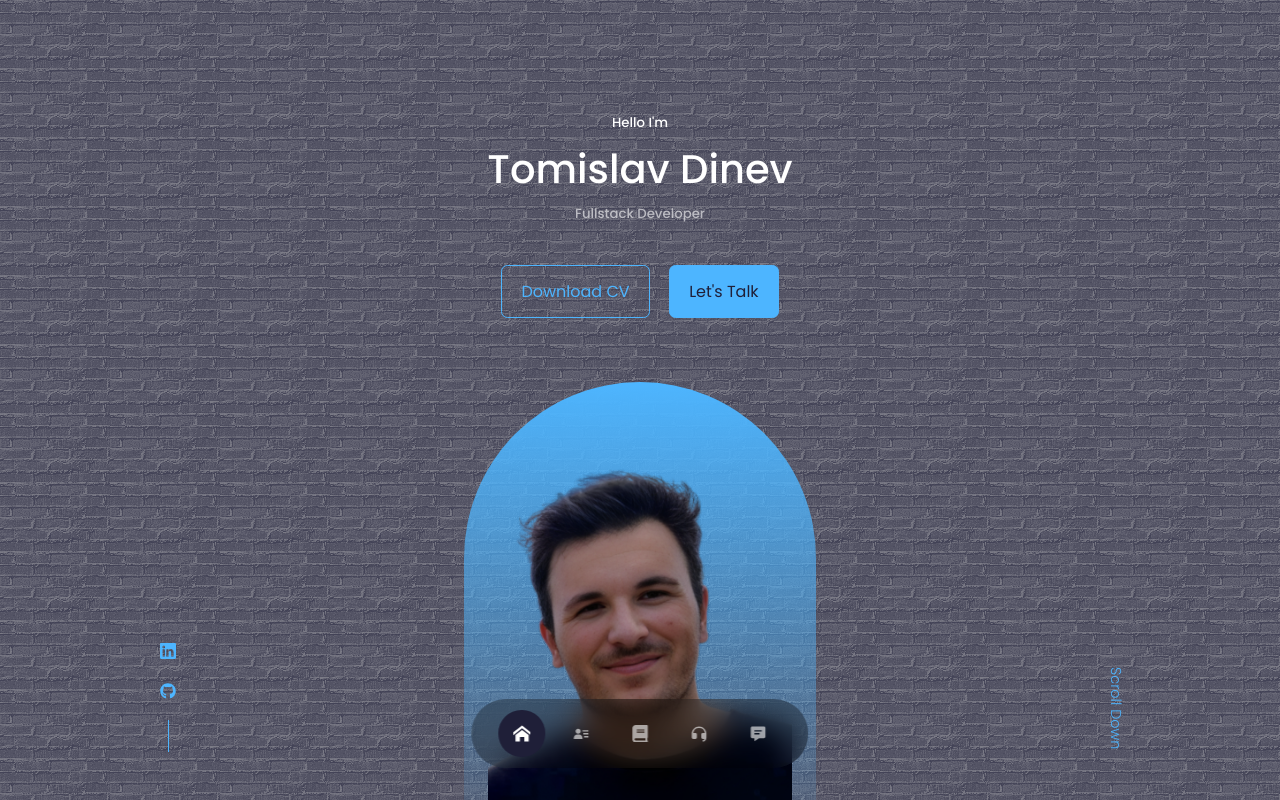
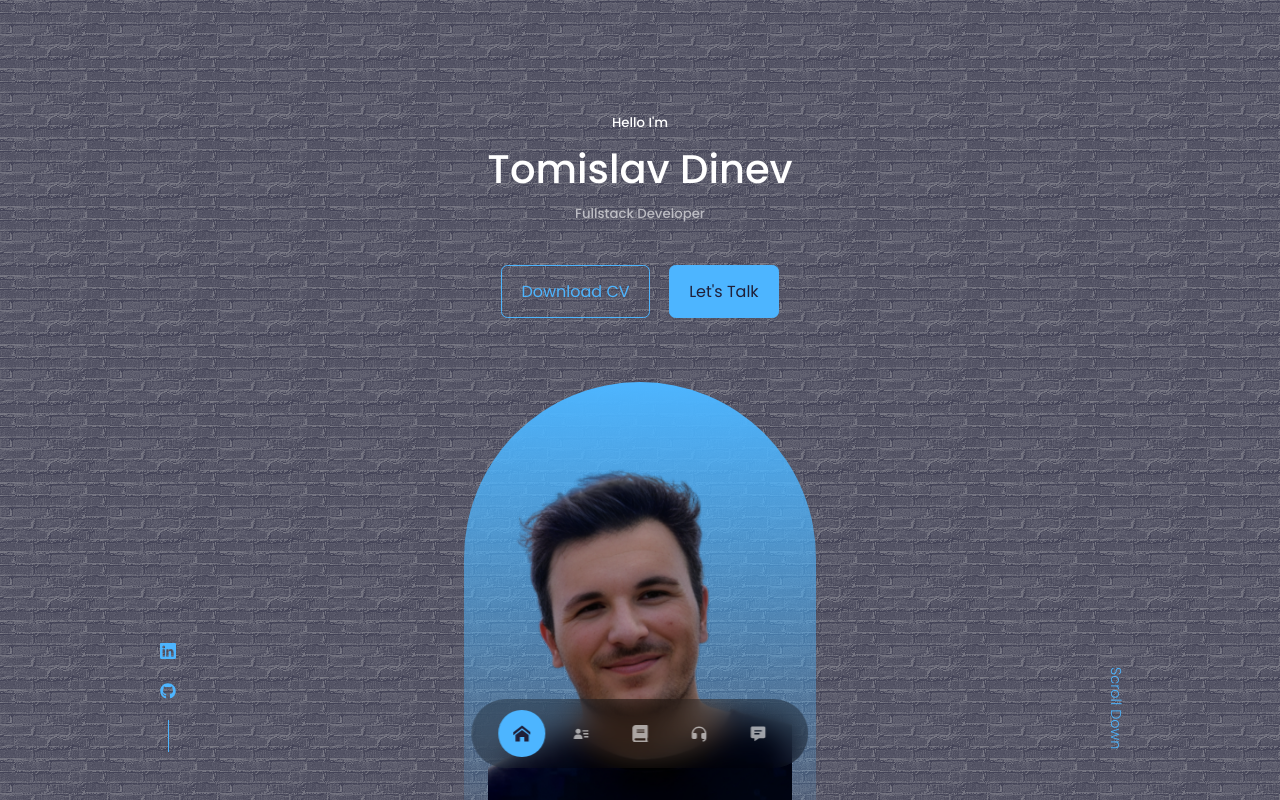
Before and after one commit to dinevtomislav/Portfolio, a React (Create React App) app in the folder react-portfolio-website/: page / in a window 1280 px wide. Shown: the top 800 px of the page. Built offline with nearby package versions, Linux system fonts and the light colour scheme.

Commit message:
small change to nav

```diff
--- a/react-portfolio-website/src/components/nav/nav.css
+++ b/react-portfolio-website/src/components/nav/nav.css
@@ -28,6 +28,6 @@ nav a:hover {
 }
 
 nav a.active{
-    background: var(--color-bg);
-    color: var(--color-white)
+    background: var(--color-primary);
+    color: var(--color-bg)
 }
```
